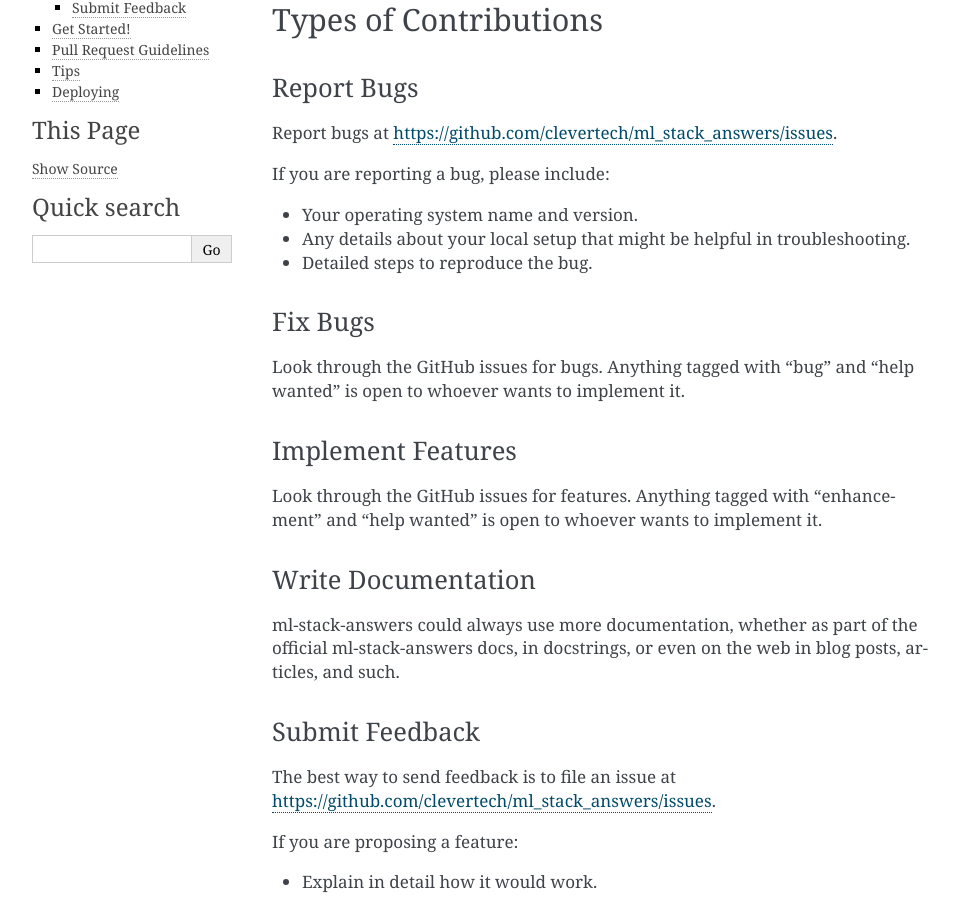
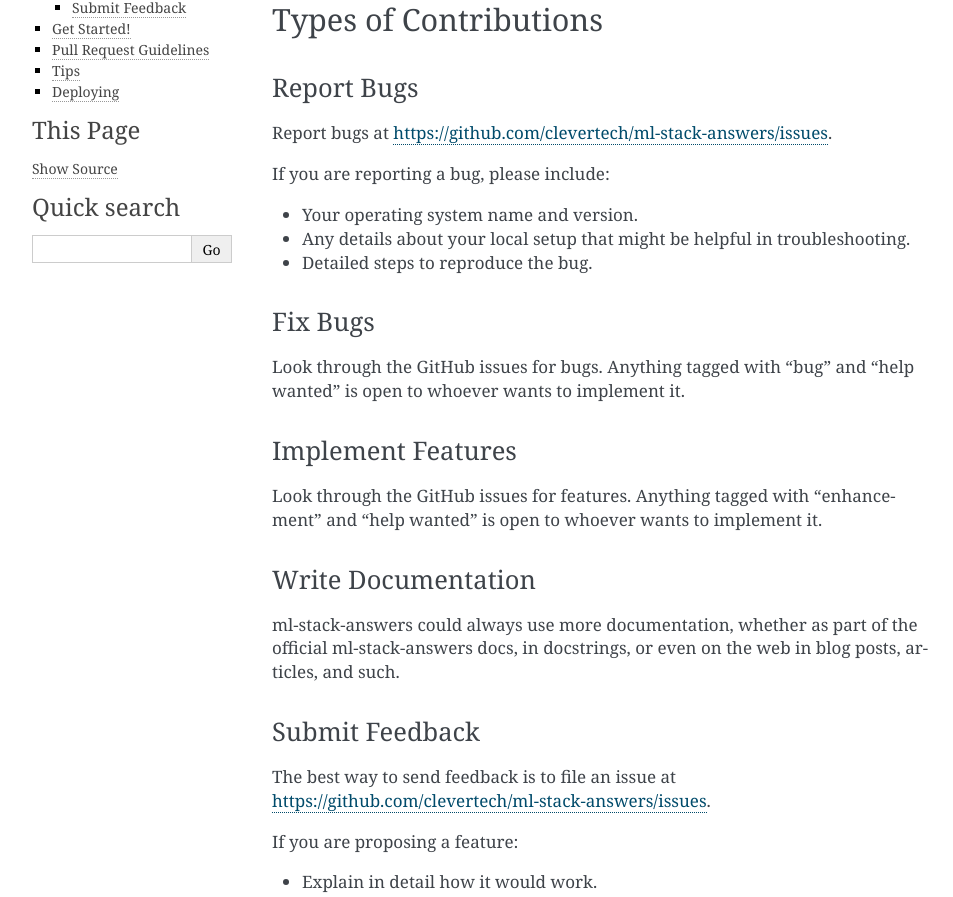
Before and after one commit to clevertech/ml-stack-answers, a Sphinx documentation site: the page built from docs/contributing.rst, in a window 1280 px wide and 1400 px high. Shown: the part 223-1120 px from the top of the window, without its empty margins (148-1101 px from the left). Built offline with Sphinx 7.4.7, drawn with Linux system fonts in a browser that asks for light colours; some of the changed text lies outside the part shown.

```diff
--- a/CONTRIBUTING.rst
+++ b/CONTRIBUTING.rst
@@ -15,7 +15,7 @@ Types of Contributions
 Report Bugs
 ~~~~~~~~~~~
 
-Report bugs at https://github.com/clevertech/ml_stack_answers/issues.
+Report bugs at https://github.com/clevertech/ml-stack-answers/issues.
 
 If you are reporting a bug, please include:
 
@@ -45,7 +45,7 @@ articles, and such.
 Submit Feedback
 ~~~~~~~~~~~~~~~
 
-The best way to send feedback is to file an issue at https://github.com/clevertech/ml_stack_answers/issues.
+The best way to send feedback is to file an issue at https://github.com/clevertech/ml-stack-answers/issues.
 
 If you are proposing a feature:
 
@@ -62,7 +62,7 @@ Ready to contribute? Here's how to set up `ml_stack_answers` for local developme
 1. Fork the `ml_stack_answers` repo on GitHub.
 2. Clone your fork locally::
 
-    $ git clone git@github.com:your_name_here/ml_stack_answers.git
+    $ git clone git@github.com:your_name_here/ml-stack-answers.git
 
 3. Install your local copy into a virtualenv. Assuming you have virtualenvwrapper installed, this is how you set up your fork for local development::
 
@@ -104,7 +104,7 @@ Before you submit a pull request, check that it meets these guidelines:
    your new functionality into a function with a docstring, and add the
    feature to the list in README.rst.
 3. The pull request should work for Python 3.7. Check
-   https://travis-ci.org/clevertech/ml_stack_answers/pull_requests
+   https://travis-ci.org/clevertech/ml-stack-answers/pull_requests
    and make sure that the tests pass for all supported Python versions.
 
 Tips
--- a/setup.py
+++ b/setup.py
@@ -55,7 +55,7 @@ setup(
     setup_requires=setup_requirements,
     test_suite='tests',
     tests_require=test_requirements,
-    url='https://github.com/clevertech/ml_stack_answers',
+    url='https://github.com/clevertech/ml-stack-answers',
     version='0.1.0',
     zip_safe=False,
 )
```
Also changed, not shown: README.rst (+4 -4 lines), docs/installation.rst (+4 -4 lines), .travis.yml.
